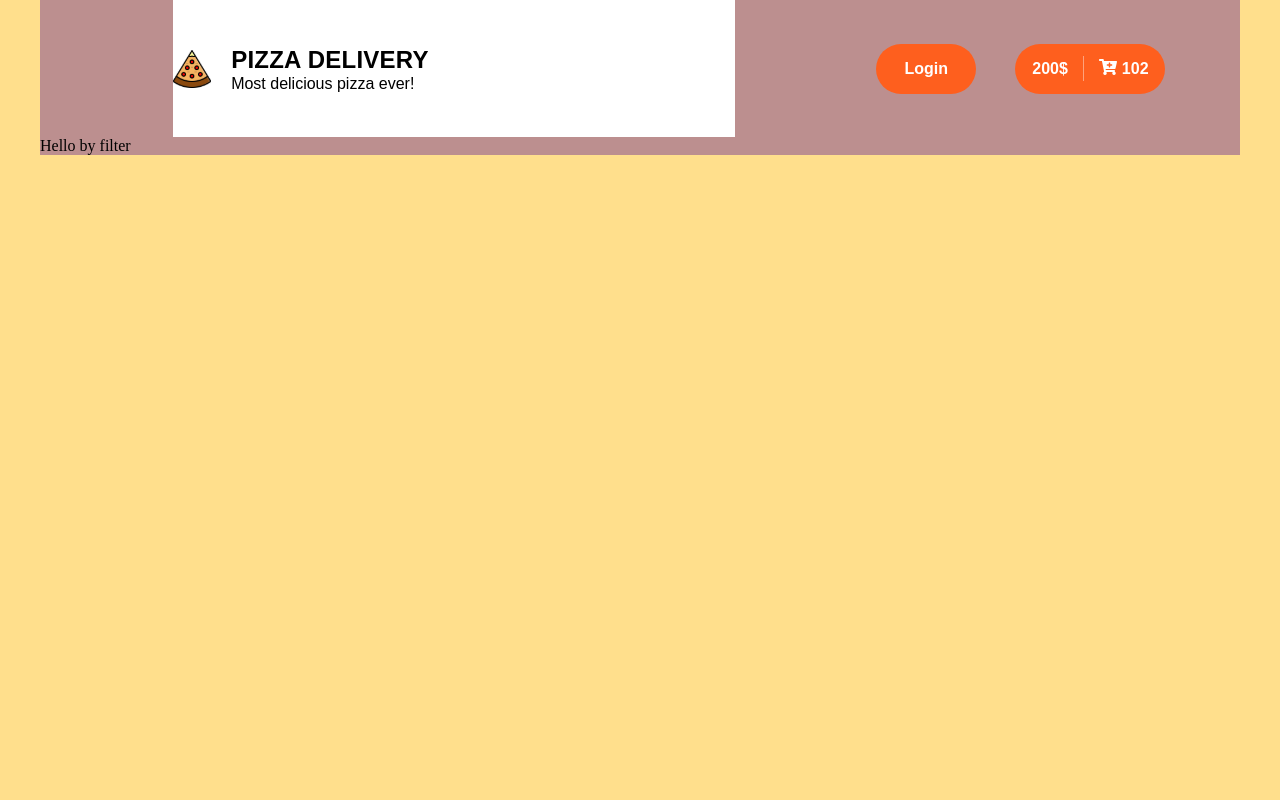
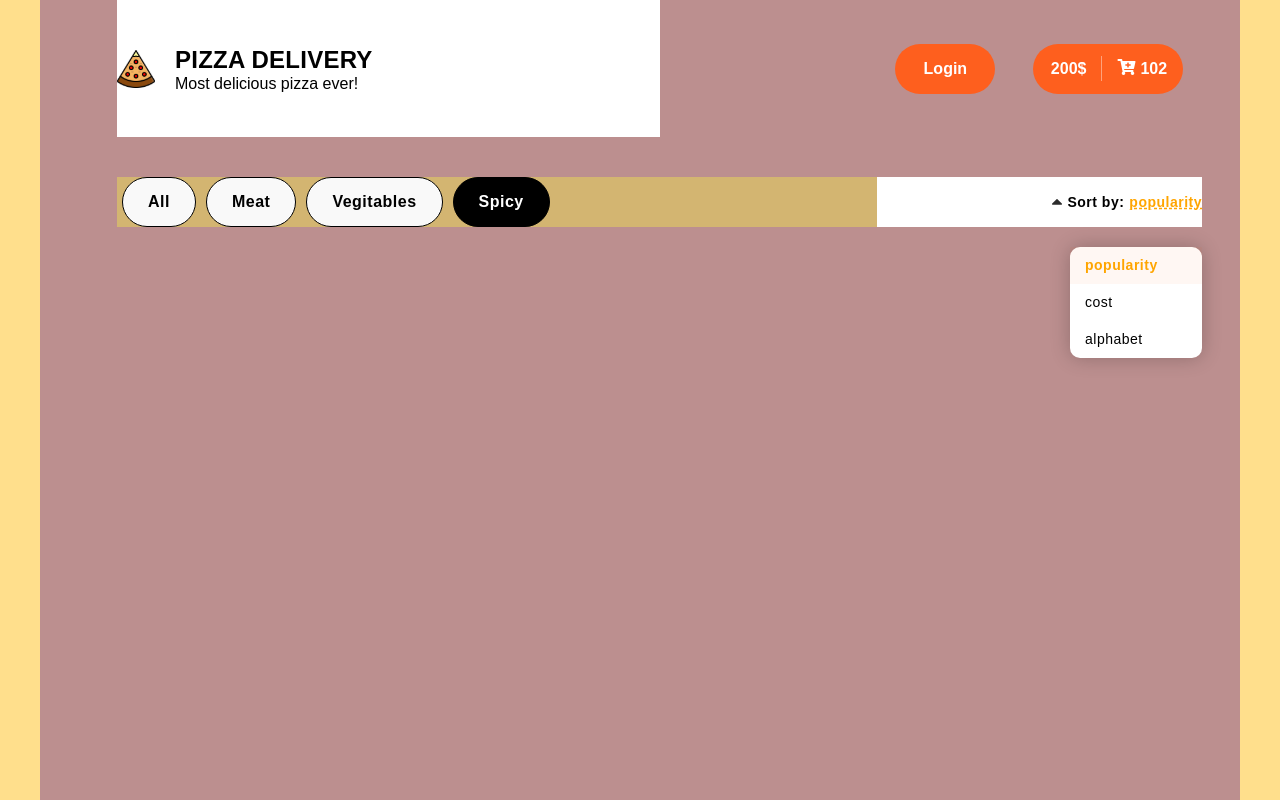
Before and after one commit to NazarLiberty/pizza-delivery, a React (Create React App) app: page / in a window 1280 px wide. Shown: the top 800 px of the page. Built offline with nearby package versions, Linux system fonts and the light colour scheme.

Commit message:
filter added

```diff
--- a/src/components/App/App.scss
+++ b/src/components/App/App.scss
@@ -7,6 +7,9 @@ body{
   background-color: #FFDF8C;
 }
 .wrapper{
+  height: 2000px;
+  padding-right: 38px;
+  padding-left: 77px;
   margin: auto;
   width: 1200px;
   background-color: rosybrown;
@@ -14,6 +17,11 @@ body{
 
 @media screen and (max-width: 1200px) {
   .wrapper{
-    width: 92%;
+    width: 100%;
   }
 }
+@media screen and (max-width: 768px){
+  .wrapper{
+    padding: 0;
+  }
+}
--- a/src/components/Filter/Filter.js
+++ b/src/components/Filter/Filter.js
@@ -1,8 +1,34 @@
-import React from 'react'
+import React, { useRef, useEffect } from 'react'
 import './Filter.scss'
 
 const Filter = () => {
-    return <div>Hello by filter</div>
+    const sortButton = useRef(null);
+    useEffect(() => {
+        console.log(sortButton)
+    }, [])
+    return <>
+        <section className="filter__mobile-trigger">
+            Sort & filter
+    </section>
+        <section className="filter-container" >
+
+            <ul className="filter__filter-list">
+                <li className="filter-list__item">All</li>
+                <li className="filter-list__item">Meat</li>
+                <li className="filter-list__item">Vegitables</li>
+                <li className="filter-list__item filter-list__item--active">Spicy</li>
+            </ul>
+            <section className="filter__sort">
+                <img src="./sort-arrow.svg" /> <p className="filter__sort-text">Sort by:
+            <span className="filter__sort-type"> popularity</span></p>
+                <ul className="sort__list">
+                    <li className="sort__item sort__item--active">popularity</li>
+                    <li className="sort__item">cost</li>
+                    <li className="sort__item">alphabet</li>
+                </ul>
+            </section>
+        </section>
+    </>
 }
 
 export default Filter
--- a/src/components/Filter/Filter.scss
+++ b/src/components/Filter/Filter.scss
@@ -0,0 +1,133 @@
+@mixin button-font {
+    font-family: 'Proxima Nova', sans-serif;
+font-style: normal;
+font-weight: bold;
+font-size: 16px;
+line-height: 19px;
+text-align: center;
+letter-spacing: 0.5px;
+}
+@mixin sort-font {
+    font-family: "Proxima Nova", sans-serif;
+font-style: normal;
+font-weight: bold;
+font-size: 14px;
+line-height: 17px;
+letter-spacing: 0.5px;
+}
+.filter-container{
+
+    height: 50px;
+    width: 100%;
+    background-color: #ff35;
+    display: flex;
+    justify-content: center;
+}
+
+.filter{
+    &__mobile-trigger{
+        @include button-font;
+        display: none;
+        width: 190px;
+        margin: auto;
+        height: 50px;
+        justify-content: center;
+        align-items: center;
+        background-color: khaki;
+        border-radius: 25px;
+    }
+    &__filter-list{
+        @include button-font;
+        width: 60%;
+        list-style-type: none;
+        display: flex;
+    }
+    &__sort{
+        @include sort-font;
+        position: relative;
+        margin-left: auto;
+        background-color: #fff;
+        height: inherit;
+        width: 30%;
+        display: flex;
+        justify-content: flex-end;
+        align-items: center;
+    }
+    &__sort-text{
+        display: flex;
+        align-items: center;
+        margin-left: 5px;
+    }
+    &__sort-type{
+        margin-left: 5px;
+        color: orange;
+        text-decoration: underline dashed;
+    }
+}
+.sort{
+    &__list{
+        width: 132px;
+        background-color: #fff;
+        position: absolute;
+        top: 70px;
+        border-radius: 10px;
+        list-style-type: none;
+        box-shadow: 0 0 20px rgba(0, 0, 0, 0.233);
+    }
+    &__item{
+        font-weight: normal;
+        padding: 10px 0 10px 15px;
+        &--active{
+            font-weight: bold;
+            color: orange;
+            background-color:rgba(254, 95, 30, 0.05);
+        }
+    }
+}
+.filter-list__item{
+    padding: 14px 25px 14px 25px;
+    background-color: #F9F9F9;
+    border: 1px black solid;
+    border-radius: 30px;
+    margin: 0px 5px 0px 5px;
+    &--active{
+        color: white;
+        background-color: #000; // // // // //
+    }
+}
+
+
+@media screen and (max-width:768px){
+    .filter__mobile-trigger{
+        display: flex;
+    }
+    .filter-container{
+        height: 0px;
+        overflow: hidden;
+        flex-direction: column;
+        &--active{
+            padding-top: 15px;
+            height: auto;
+        }
+    }
+    .filter__filter-list{
+        margin: auto;
+        width: 190px;
+        flex-direction: column;
+    }
+    .filter-list__item{
+        margin: 7px 0 7px 0;
+    }
+    .filter__sort{
+        width: 100%;
+        justify-content: center;
+        padding: 25px 0 15px 0;
+    }
+    .sort__list{
+        width: inherit;
+        top: 50px;
+        text-align: center;
+
+    }
+
+}
--- a/src/components/Header/Header.js
+++ b/src/components/Header/Header.js
@@ -12,6 +12,7 @@ const Header = () => {
         </section>
 
         <section className="header__buttons-block">
+            <section className="header__close" > X </section>
             <section className="header__login">Login</section>
             <div className="cart">
                 <div className="cart__price">200$</div>
--- a/src/components/Header/Header.scss
+++ b/src/components/Header/Header.scss
@@ -8,11 +8,13 @@
 }
 
 .header{
-    width: inherit;
+    width: 100%;
     display: flex;
     height: 137px;
-    padding-left: 77px;
-    justify-content: space-around;
+    margin-bottom: 40px;
+    &__close{
+        display: none;
+    }
     &__logo-block{
         display: flex;
         align-items: center;
@@ -63,7 +65,7 @@ text-transform: uppercase;
         align-items: center;
         justify-content: space-around;
         width: 30%;
-        padding-left: 10px;
+        margin-left: auto;
     }
 
 }
@@ -112,8 +114,43 @@ text-transform: uppercase;
     }
 }
 
-@media screen and (max-width:992px){
+@media screen and (max-width:768px){
+    .header__close{
+        display: block;
+        position: absolute;
+        top: 15px;
+        right: 20px;
+        font-size: 25px;
+        font-weight: bold;
+        font-family: monospace;
+        color: white;
+    }
+    .header__buttons-block{
+        height: 0px;
+        overflow: hidden;
+        background-color: rgba(240, 134, 63, 0.582);
+        position: fixed;
+        top: 0px;
+        left: 0px;
+        width: 100%;
+        flex-direction: column;
+        justify-content: center;
+        align-items: center;
+        &--active{
+            height: 150px; // // // // //
+        }
+    }
+    .header__login{
+        margin-left: 20px;
+        margin-bottom: 10px;
+        width: 150px;
+    }
+    .header__logo-block{
+        width: 100%;
+    }
     .header{
-        padding-left: 50px;
+        padding: 0 15px 0 15px;
+        justify-content: center;
+
     }
 }
```
Also changed, not shown: public/sort-arrow.svg (added).
